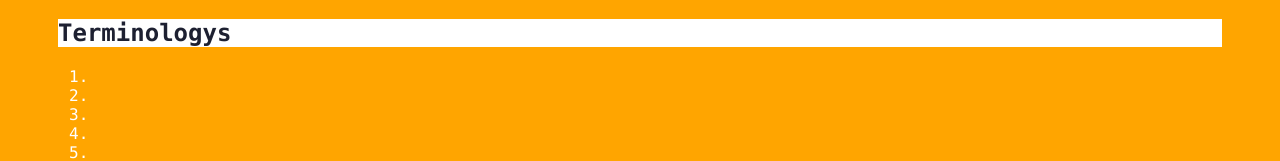
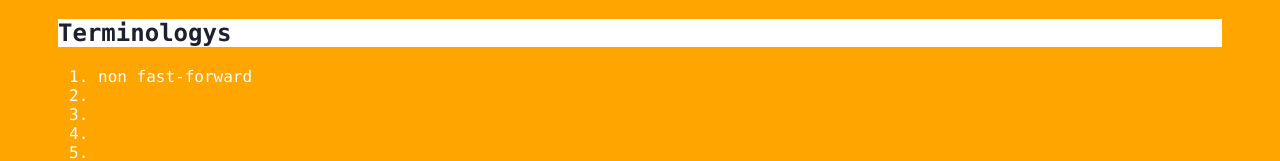
Before and after one commit to smilecuty/git_learning, a plain HTML site: page index.html in a window 1280 px wide. Both pictures are taken after a click on the element "Terminologys". Shown: the part 226-387 px from the top of the page. Drawn offline with Linux system fonts and the light colour scheme.

Commit message:
Add non fast-forward

```diff
--- a/index.html
+++ b/index.html
@@ -14,7 +14,7 @@
         <div class="accordion"><h1>Terminologys</h1></div>
             <div class="panel">
                 <ol>
-                    <li></li>
+                    <li>non fast-forward</li>
                     <li></li>
                     <li></li>
                     <li></li>
```
